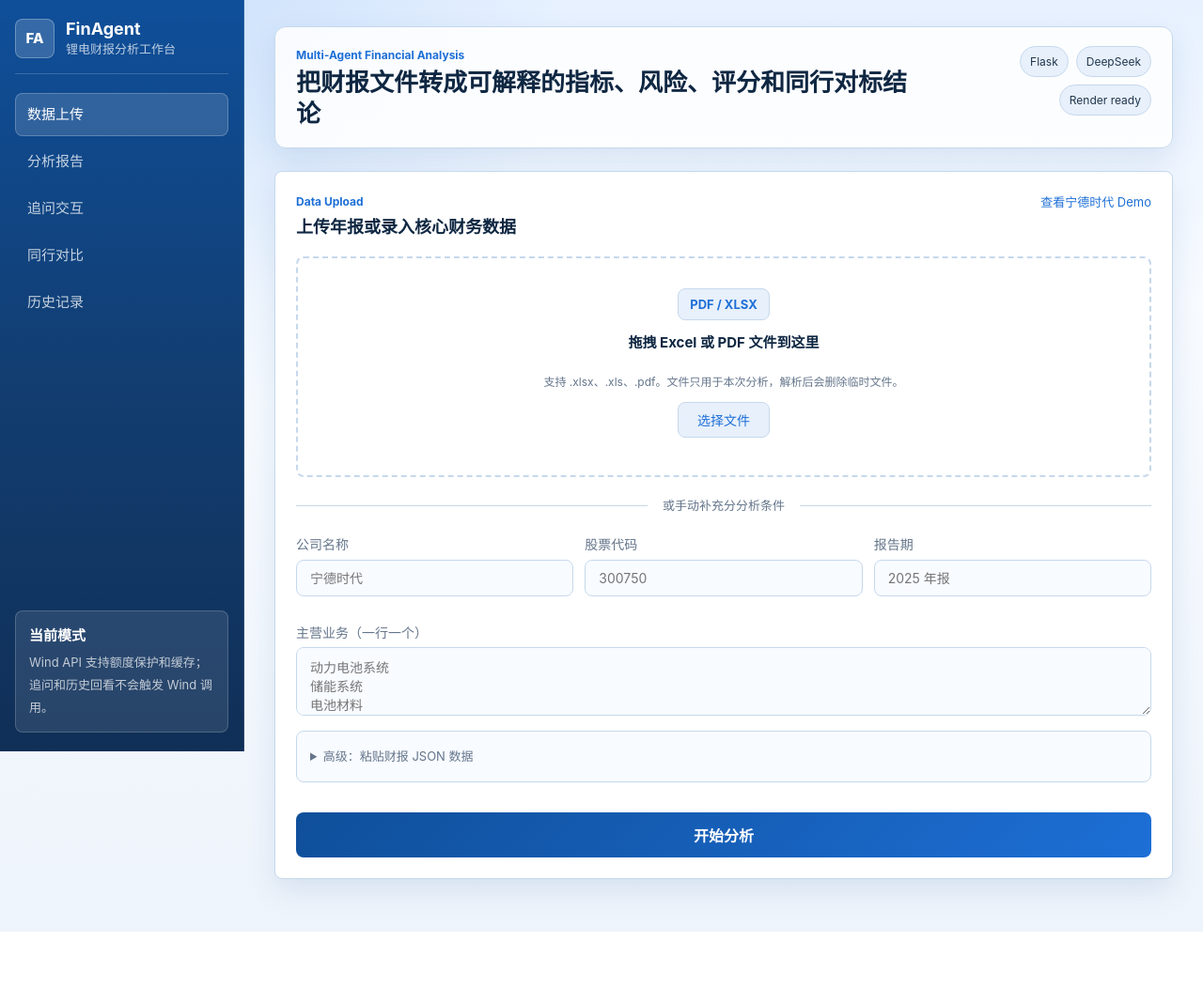
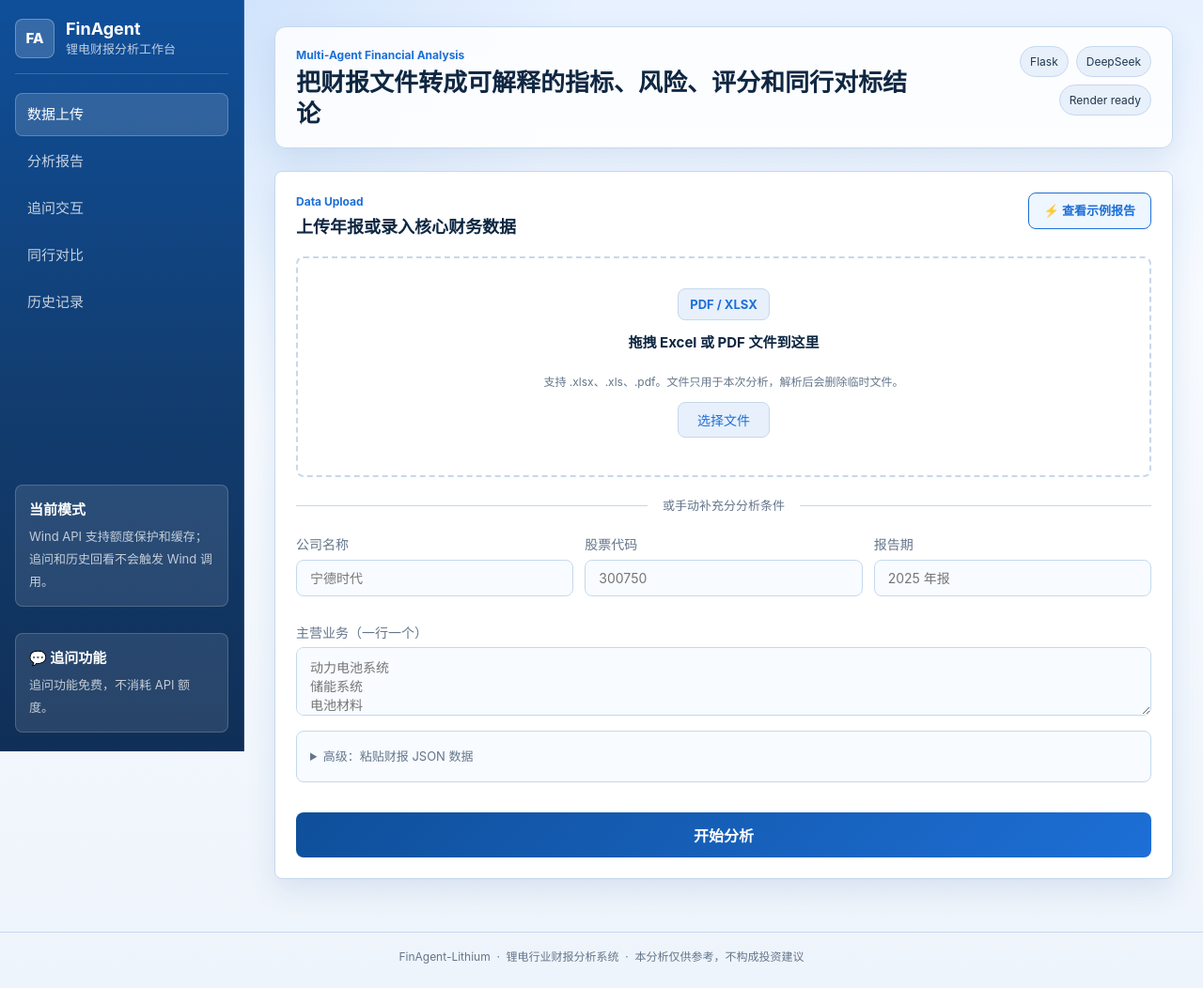
Before and after one commit to Tsk616/finagent-lithium, a Flask app: page / in a window 1280 px wide. Shown: the whole page at 94% size. Before the commit the page ends 992 px from the top, so only its background shows below. Run offline with Flask 3, Linux system fonts and the light colour scheme; some libraries are stand-ins or nearby versions.

Commit message:
feat(ui): startup banner, error visibility, form validation, footer, url hash
- Health-check startup banner with service-ready feedback
- Client-side form validation (showError/validateAndLoad) with ⚠ icon
- 追问功能免费 note added to sidebar and report footer
- Report footer: return-home link
- Sub-sector tab URL hash persistence (#sector-N)
- Fix merged with upstream feature-panel layout + ask/peer/history tabs

```diff
--- a/web/static/style.css
+++ b/web/static/style.css
@@ -878,7 +878,17 @@ input:focus, textarea:focus { outline: none; border-color: var(--blue-link); }
 .btn-secondary:hover { background: #d9ebff; }
 .hint { text-align: center; margin-top: 16px; font-size: 13px; color: var(--text-muted); }
 .hint a { color: var(--blue-link); }
-.alert { padding: 12px; border-radius: var(--radius); margin-bottom: 16px; }
+.alert {
+  padding: 14px 16px;
+  border-radius: var(--radius);
+  margin-bottom: 16px;
+  font-size: 14px;
+  display: flex;
+  align-items: flex-start;
+  gap: 10px;
+  line-height: 1.5;
+}
+.alert-icon { font-size: 16px; flex-shrink: 0; margin-top: 1px; }
 .alert-danger { background: var(--red-bg); border: 1px solid var(--red-border); color: var(--red-text); }
 .demo-section { margin-top: 24px; text-align: center; }
 .demo-section p { color: var(--text-muted); margin-bottom: 8px; }
@@ -1078,6 +1088,66 @@ input:focus, textarea:focus { outline: none; border-color: var(--blue-link); }
   50% { box-shadow: 0 0 0 8px rgba(88, 166, 255, 0); }
 }
 
+/* ── Startup banner ─────────────────────────────────────────────── */
+
+.startup-banner {
+  position: fixed;
+  top: 0; left: 0; right: 0;
+  z-index: 999;
+  display: flex;
+  align-items: center;
+  justify-content: center;
+  gap: 8px;
+  padding: 8px 16px;
+  background: var(--bg-card);
+  border-bottom: 1px solid var(--border);
+  font-size: 13px;
+  color: var(--text-muted);
+  opacity: 0;
+  transform: translateY(-100%);
+  transition: opacity 0.3s, transform 0.3s;
+  pointer-events: none;
+}
+.startup-banner.visible { opacity: 1; transform: translateY(0); pointer-events: auto; }
+.startup-banner.banner-err { border-color: var(--red-border); background: var(--red-bg); color: var(--red-text); }
+.startup-dot {
+  width: 8px; height: 8px; border-radius: 50%;
+  background: var(--text-muted);
+  animation: pulse 1s ease-in-out infinite;
+}
+.startup-dot.dot-ok { background: var(--green-border); animation: none; }
+.startup-dot.dot-err { background: var(--red-border); animation: none; }
+
+/* ── Demo primary button ─────────────────────────────────────────── */
+
+.btn-demo-primary {
+  display: inline-flex;
+  align-items: center;
+  gap: 6px;
+  padding: 8px 16px;
+  background: rgba(88, 166, 255, 0.1);
+  color: var(--blue-link);
+  border: 1px solid var(--blue-link);
+  border-radius: var(--radius);
+  font-size: 13px;
+  font-weight: 600;
+  text-decoration: none;
+  transition: background 0.2s;
+  white-space: nowrap;
+}
+.btn-demo-primary:hover { background: rgba(88, 166, 255, 0.2); }
+
+/* ── Index page footer ──────────────────────────────────────────── */
+
+.index-footer {
+  text-align: center;
+  padding: 16px 0 24px;
+  color: var(--text-muted);
+  font-size: 12px;
+  border-top: 1px solid var(--border);
+  margin-top: 0;
+}
+
 /* ── Responsive ─────────────────────────────────────────────────── */
 
 @media (max-width: 768px) {
--- a/web/templates/index.html
+++ b/web/templates/index.html
@@ -21,6 +21,12 @@
   </div>
 </div>
 
+<!-- ── Startup status banner ── -->
+<div class="startup-banner" id="startupBanner">
+  <span class="startup-dot" id="startupDot"></span>
+  <span id="startupMsg">正在确认服务状态...</span>
+</div>
+
 <div class="app-shell">
   <aside class="app-sidebar">
     <div class="app-brand">
@@ -41,6 +47,10 @@
       <strong>当前模式</strong>
       <span>Wind API 支持额度保护和缓存；追问和历史回看不会触发 Wind 调用。</span>
     </div>
+    <div class="sidebar-note" style="margin-top:8px;">
+      <strong>💬 追问功能</strong>
+      <span>追问功能免费，不消耗 API 额度。</span>
+    </div>
   </aside>
 
   <main class="app-main">
@@ -56,16 +66,19 @@
       </div>
     </header>
 
-    {% if error %}<div class="alert alert-danger">{{ error }}</div>{% endif %}
+    {% if error %}<div class="alert alert-danger"><span class="alert-icon">⚠</span><span>{{ error }}</span></div>{% endif %}
+    <div class="alert alert-danger" id="clientError" style="display:none">
+      <span class="alert-icon">⚠</span><span id="clientErrorMsg"></span>
+    </div>
 
     <section class="feature-panel" id="panel-upload" data-feature-panel="upload">
-      <form method="POST" action="/analyze" enctype="multipart/form-data" id="analysisForm" class="analysis-card" onsubmit="startLoading()">
+      <form method="POST" action="/analyze" enctype="multipart/form-data" id="analysisForm" class="analysis-card" onsubmit="return validateAndLoad()">
         <div class="section-heading">
           <div>
             <span class="eyebrow">Data Upload</span>
             <h3>上传年报或录入核心财务数据</h3>
           </div>
-          <a class="text-link" href="/demo">查看宁德时代 Demo</a>
+          <a class="btn-demo-primary" href="/demo">⚡ 查看示例报告</a>
         </div>
 
         <div class="upload-area" id="dropZone">
@@ -279,6 +292,32 @@ function onFileSelected(input) {
   }
 }
 
+// ── Error display ──
+function showError(msg) {
+  var el = document.getElementById('clientError');
+  document.getElementById('clientErrorMsg').textContent = msg;
+  el.style.display = 'flex';
+  el.scrollIntoView({ behavior: 'smooth', block: 'nearest' });
+}
+function hideError() {
+  document.getElementById('clientError').style.display = 'none';
+}
+
+// ── Form validation ──
+function validateAndLoad() {
+  hideError();
+  var hasFile = fileInput.files && fileInput.files.length > 0;
+  var jsonField = document.querySelector('textarea[name="financial_data_json"]');
+  var hasJson = jsonField && jsonField.value.trim().length > 2;
+  var hasCompany = document.querySelector('input[name="company_name"]').value.trim();
+  if (!hasFile && !hasJson && !hasCompany) {
+    showError('请上传财报文件，或填写公司名称后手动录入数据，再提交分析。');
+    return false;
+  }
+  startLoading();
+  return true;
+}
+
 var stepNames = ['step1', 'step2', 'step3', 'step4', 'step5'];
 var stepInterval = null;
 var loadingTimeout = null;
@@ -344,6 +383,30 @@ function askFromWorkbench() {
     out.textContent = '追问失败：' + err;
   });
 }
+
+// ── Startup health check ──
+(function() {
+  var banner = document.getElementById('startupBanner');
+  var dot = document.getElementById('startupDot');
+  var msg = document.getElementById('startupMsg');
+  var timer = setTimeout(function() { banner.classList.add('visible'); }, 700);
+  fetch('/health').then(function() {
+    clearTimeout(timer);
+    msg.textContent = '服务就绪 ✓';
+    dot.classList.add('dot-ok');
+    banner.classList.add('visible');
+    setTimeout(function() { banner.classList.remove('visible'); }, 2000);
+  }).catch(function() {
+    clearTimeout(timer);
+    msg.textContent = '服务响应超时，请刷新页面重试';
+    dot.classList.add('dot-err');
+    banner.classList.add('visible', 'banner-err');
+  });
+})();
 </script>
+
+<footer class="index-footer">
+  <p>FinAgent-Lithium &nbsp;·&nbsp; 锂电行业财报分析系统 &nbsp;·&nbsp; 本分析仅供参考，不构成投资建议</p>
+</footer>
 </body>
 </html>
```
Also changed, not shown: web/templates/report.html (+7 -0 lines).
